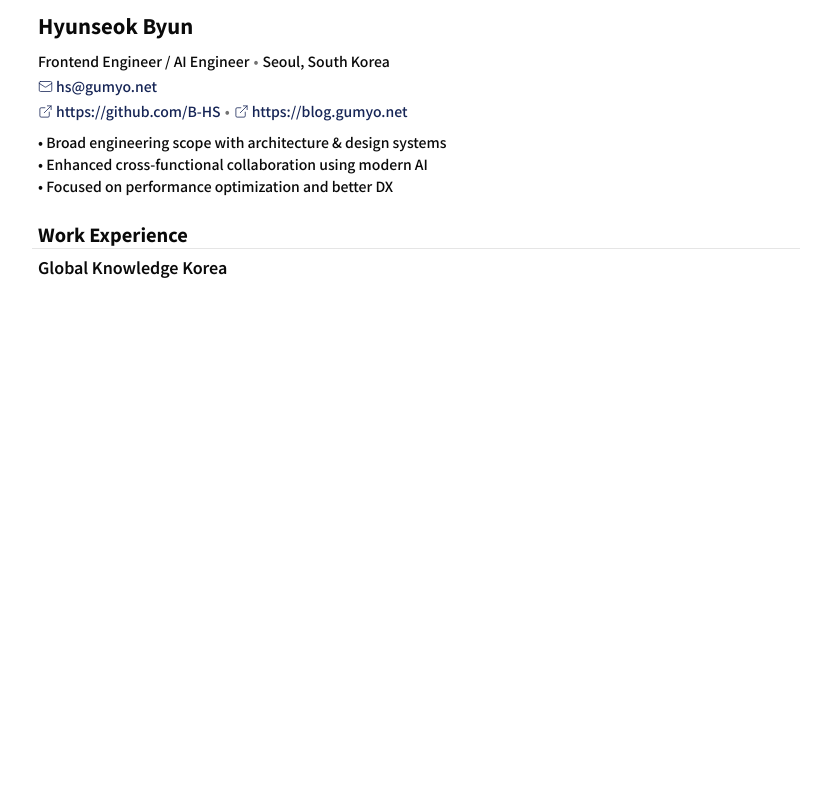
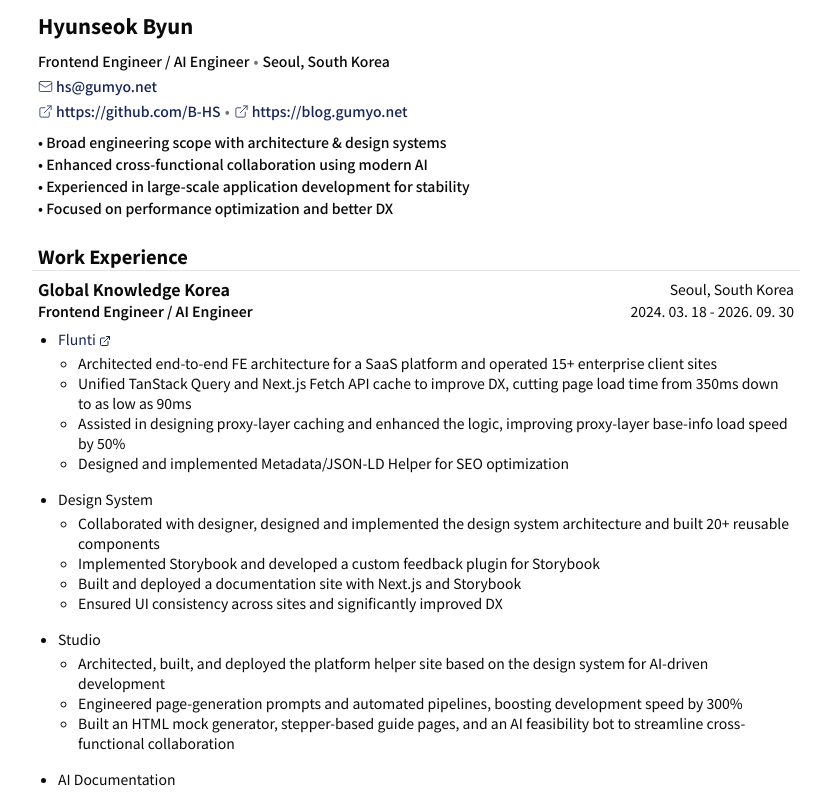
Before and after one commit to B-HS/RESUME, a Next.js app: page /en in a window 1280 px wide. Shown: the top 795 px of the page, without its empty margins (224-1055 px from the left). Built offline with nearby package versions, Linux system fonts and the light colour scheme.

Commit message:
refactor : arrange the sentence and add more details

```diff
--- a/entities/translations/en.ts
+++ b/entities/translations/en.ts
@@ -11,10 +11,10 @@ export const ENGLISH_TRANSLATIONS: Record<(typeof WORDS)[number], string> = {
     LOCATION: 'Seoul, South Korea',
     GITHUB: 'https://github.com/B-HS',
     INTRODUCE:
-        'Broad engineering scope with architecture & design systems \n Enhanced cross-functional collaboration using modern AI \n Focused on performance optimization and better DX',
+        'Broad engineering scope with architecture & design systems \n Enhanced cross-functional collaboration using modern AI \n Experienced in large-scale application development for stability \n Focused on performance optimization and better DX',
     WORK_EXPERIENCE: 'Work Experience',
     WORK_GLOBALKNOWLEDGE_NAME: 'Global Knowledge Korea',
-    WORK_GLOBALKNOWLEDGE_PERIOD: '2024. 02 - 2026. 10',
+    WORK_GLOBALKNOWLEDGE_PERIOD: '2024. 03. 18 - 2026. 09. 30',
     WORK_GLOBALKNOWLEDGE_LOCATION: 'Seoul, South Korea',
     WORK_GLOBALKNOWLEDGE_ROLE: 'Frontend Engineer / AI Engineer',
 
@@ -22,13 +22,17 @@ export const ENGLISH_TRANSLATIONS: Record<(typeof WORDS)[number], string> = {
     WORK_GLOBALKNOWLEDGE_DESIGNSYSTEM_TITLE: 'Design System',
     WORK_GLOBALKNOWLEDGE_AI_TITLE: 'AI Documentation',
     WORK_GLOBALKNOWLEDGE_STUDIO_TITLE: 'Studio',
+    WORK_GLOBALKNOWLEDGE_CMS_TITLE: 'Real-time Live Classroom Platform',
 
     WORK_GLOBALKNOWLEDGE_FLUNTI_DESCRIPTION:
-        'Architected end-to-end FE architecture for a SaaS platform and operated 15+ enterprise client sites \n Unified TanStack Query and Next.js Fetch API cache to improve DX and page load speed by up to 300% \n Assisted in designing proxy-layer caching and enhanced the logic, improving page load speed by 50% \n Designed and implemented Metadata/JSON-LD Helper for SEO optimizaion',
+        'Architected end-to-end FE architecture for a SaaS platform and operated 15+ enterprise client sites \n Unified TanStack Query and Next.js Fetch API cache to improve DX, cutting page load time from 350ms down to as low as 90ms \n Assisted in designing proxy-layer caching and enhanced the logic, improving proxy-layer base-info load speed by 50% \n Designed and implemented Metadata/JSON-LD Helper for SEO optimization',
     WORK_GLOBALKNOWLEDGE_DESIGNSYSTEM_DESCRIPTION:
-        'Collaborated with designer, designed and implemented the design system architecture and built 20+ reusable components \n Implemented Storybook and developed a custom feedback plugin for Storybook \n Built and deployed a documentation site with Next.js and storybook \n Ensured UI consistency across sites and significantly improved DX',
+        'Collaborated with designer, designed and implemented the design system architecture and built 20+ reusable components \n Implemented Storybook and developed a custom feedback plugin for Storybook \n Built and deployed a documentation site with Next.js and Storybook \n Ensured UI consistency across sites and significantly improved DX',
     WORK_GLOBALKNOWLEDGE_STUDIO_DESCRIPTION:
         'Architected, built, and deployed the platform helper site based on the design system for AI-driven development \n Engineered page-generation prompts and automated pipelines, boosting development speed by 300% \n Built an HTML mock generator, stepper-based guide pages, and an AI feasibility bot to streamline cross-functional collaboration',
     WORK_GLOBALKNOWLEDGE_AI_DESCRIPTION:
-        'Engineered AI prompt frameworks and documentation for AI-driven development, increasing development/debugging speed by 100% \n Analyzed existing conventions and architecture patterns to author and deploy 15+ skills and 6+ commands \n Built an automated PR analysis pipeline to streamline and automate code reviews',
+        'Engineered AI prompt frameworks and documentation for AI-driven development, increasing development/debugging speed by 100% \n Analyzed existing conventions and architecture patterns to author and deploy 15+ skills and 6+ commands \n Built an automated PR analysis pipeline to streamline and automate code reviews, achieving ~90% detection accuracy',
+    WORK_GLOBALKNOWLEDGE_CMS_DESCRIPTION:
+        'Developed core FE features (embedded Zoom Live, real-time timed quiz, and community boards) for a live training platform supporting 1,000+ concurrent users \n Integrated Zoom Web SDK directly into the platform to provide a seamless, in-app live lecture experience \n Collaborated on API and client request optimization during quiz traffic spikes, reducing average ECS Task CPU utilization from 80% to 40% on CloudWatch \n Engineered and stabilized synchronized state management and timer logic for scheduled quiz evaluations',
+    WORK_GLOBALKNOWLEDGE_FLUNTI_SITE: 'https://flunti.io',
 }
--- a/entities/translations/jp.ts
+++ b/entities/translations/jp.ts
@@ -11,25 +11,28 @@ export const JAPANESE_TRANSLATIONS: Record<(typeof WORDS)[number], string> = {
     LOCATION: '韓国、ソウル',
     GITHUB: 'https://github.com/B-HS',
     INTRODUCE:
-        'アーキテクチャ設計やデザインシステムなど幅広い開発経験 \n AIを活用した他職種との協力効率化の経験 \n 最適化とDX向上を優先した開発を推進',
+        'アーキテクチャ設計やデザインシステムなど幅広い開発経験 \n AIを活用した他職種との協力効率化の経験 \n 大規模アプリケーション開発におけるサービスの安定性確保の経験 \n 最適化とDX向上を優先した開発を推進',
     WORK_EXPERIENCE: 'Work Experience',
-        WORK_GLOBALKNOWLEDGE_NAME:"Global Knowledge Korea",
-    WORK_GLOBALKNOWLEDGE_PERIOD:"2024. 02 - 2026. 10",
-    WORK_GLOBALKNOWLEDGE_LOCATION:"韓国、ソウル",
-    WORK_GLOBALKNOWLEDGE_ROLE:"Frontend Engineer / AI Engineer",
+    WORK_GLOBALKNOWLEDGE_NAME: 'Global Knowledge Korea',
+    WORK_GLOBALKNOWLEDGE_PERIOD: '2024. 03. 18 - 2026. 09. 30',
+    WORK_GLOBALKNOWLEDGE_LOCATION: '韓国、ソウル',
+    WORK_GLOBALKNOWLEDGE_ROLE: 'Frontend Engineer / AI Engineer',
 
     WORK_GLOBALKNOWLEDGE_FLUNTI_TITLE: 'Flunti',
     WORK_GLOBALKNOWLEDGE_DESIGNSYSTEM_TITLE: 'Design System',
     WORK_GLOBALKNOWLEDGE_AI_TITLE: 'AI Documentation',
     WORK_GLOBALKNOWLEDGE_STUDIO_TITLE: 'Studio',
+    WORK_GLOBALKNOWLEDGE_CMS_TITLE: 'リアルタイムクラス教育システム',
 
     WORK_GLOBALKNOWLEDGE_FLUNTI_DESCRIPTION:
-        'SaaSベースのFE全体のアーキテクチャーと開発を主導し15以上の企業サイトを運営\n TanStack Queryと Next.js Fetch API キャッシュ統合でDX向上およびページロード最大300％向上 \n proxy layerキャッシング設計補助および高度化でページロード50％向上 \n SEOのためのMetadata/JSON-LD Helper設計および適用',
+        'SaaSベースのFE全体のアーキテクチャーと開発を主導し15以上の企業サイトを運営\n TanStack Queryと Next.js Fetch API キャッシュ統合でDX向上およびページロード速度を350msから最大90msまで短縮 \n proxy-layerキャッシング設計補助および高度化でproxy-layer基準情報ロード速度50％向上 \n SEOのためのMetadata/JSON-LD Helper設計および適用',
     WORK_GLOBALKNOWLEDGE_DESIGNSYSTEM_DESCRIPTION:
         'デザイナーと協力してReactベースのコンポーネントライブラリシステムを設計し、20種以上のコンポーネントを開発 \n Storybookを適用し、フィードバックプラグインを開発 \n Next.jsとStorybookを使用してデザインシステムドキュメントサイトの構築およびデプロイ \n 将来使用されるサイトのデザインの一貫性を担保し、開発効率を向上',
     WORK_GLOBALKNOWLEDGE_STUDIO_DESCRIPTION:
         'AI Drivenのためのデザインシステムベースのプラットフォームヘルパーサイトの設計、開発、デプロイ \n ページ生成プロンプトとパイプラインの設計および構築により、機能開発速度が300％向上 \n その他、他部署との協力のためのHTMLモックジェネレーター、ガイド文書用のステッパーを含むページ、機能生成可能性判断のためのAIボットなどを実装',
     WORK_GLOBALKNOWLEDGE_AI_DESCRIPTION:
-        'フロントエンド AI DrivenのためのAI文書化およびプロンプト設計と適用により、機能開発/デバッグ速度を100％向上 \n 既存のコンベンションとアーキテクチャパターンなどを全体的に分析し、Skill（15以上）とCommand（6以上）を多数作成して文書展開 \n 自動PRレビューのためのPR全体分析およびPR自動化',
-
+        'フロントエンド AI DrivenのためのAI文書化およびプロンプト設計と適用により、機能開発/デバッグ速度を100％向上 \n 既存のコンベンションとアーキテクチャパターンなどを全体的に分析し、Skill（15以上）とCommand（6以上）を多数作成して文書展開 \n 自動PRレビューのためのPR全体分析およびPR自動化により、機械検出率約90％を達成',
+    WORK_GLOBALKNOWLEDGE_CMS_DESCRIPTION:
+        '同時接続1,000人規模のリアルタイム教育プラットフォームにおけるFEコア機能（Zoom Live連携、リアルタイムクイズ、掲示板）の開発\nWeb SDKを活用したZoom Liveのプラットフォーム内埋め込み連携により、シームレスな受講環境を構築\nトラフィックが集中するリアルタイムクイズのリクエストフローおよびAPI最適化連携により、CloudWatch監視基準でECSタスク全体の平均CPU使用率を80％から40％へ削減\n制限時間および開始タイミングの同期が必要なクイズのインタラクションロジックの安定化とデバッグ',
+    WORK_GLOBALKNOWLEDGE_FLUNTI_SITE: 'https://flunti.io',
 }
--- a/entities/translations/ko.ts
+++ b/entities/translations/ko.ts
@@ -11,10 +11,10 @@ export const KOREAN_TRANSLATIONS: Record<(typeof WORDS)[number], string> = {
     LOCATION: '대한민국, 서울',
     GITHUB: 'https://github.com/B-HS',
     INTRODUCE:
-        '아키텍처 설계 및 디자인 시스템 등 폭 넓은 개발 경험 \n AI를 이용하여 타 포지션과의 협업 능률 향상 경험 \n 최적화와 DX향상 등을 우선시하여 개발을 진행',
+        '아키텍처 설계 및 디자인 시스템 구축 등 폭넓은 개발 경험 \n AI 기반 자동화(PR 리뷰, 문서화, 페이지 생성)로 팀 생산성 향상 경험 \n 대규모 트래픽 환경에서의 서비스 안정성 확보 경험 \n 개발에 있어서, 성능 최적화와 DX 향상을 우선목표로 함',
     WORK_EXPERIENCE: 'Work Experience',
     WORK_GLOBALKNOWLEDGE_NAME: '한국글로벌널리지네트웍(주)',
-    WORK_GLOBALKNOWLEDGE_PERIOD: '2024. 02 - 2026. 10',
+    WORK_GLOBALKNOWLEDGE_PERIOD: '2024. 03. 18 - 2026. 09. 30',
     WORK_GLOBALKNOWLEDGE_LOCATION: '대한민국, 서울',
     WORK_GLOBALKNOWLEDGE_ROLE: 'Frontend Engineer / AI Engineer',
 
@@ -22,13 +22,17 @@ export const KOREAN_TRANSLATIONS: Record<(typeof WORDS)[number], string> = {
     WORK_GLOBALKNOWLEDGE_DESIGNSYSTEM_TITLE: '디자인 시스템',
     WORK_GLOBALKNOWLEDGE_AI_TITLE: 'AI 문서화',
     WORK_GLOBALKNOWLEDGE_STUDIO_TITLE: '스튜디오',
+    WORK_GLOBALKNOWLEDGE_CMS_TITLE: '실시간 클래스 교육 시스템',
 
     WORK_GLOBALKNOWLEDGE_FLUNTI_DESCRIPTION:
-        'SaaS 기반 FE 전체 아키텍처링과 개발 주도 및 15+ 기업 사이트 운영 \n TanStack Query와 Next.js Fetch API cache 통합으로 DX 향상 및 페이지 로드 최대 300% 향상 \n proxy layer 캐싱 설계 보조 및 고도화로 페이지 로드 50% 향상 \n SEO를 위한 Metadata/JSON-LD Helper 설계 및 적용',
+        'SaaS 기반 FE 전체 아키텍처링과 개발 주도 및 15+ 기업 사이트 운영 \n TanStack Query와 Next.js Fetch API cache 통합으로 DX 향상 및 페이지 로드 350ms 에서 최대 90ms로 단축 \n proxy-layer 캐싱 설계 보조 및 고도화로 proxy-layer 기준정보 로드속도 50% 향상 \n SEO를 위한 Metadata/JSON-LD Helper 설계 및 적용',
     WORK_GLOBALKNOWLEDGE_DESIGNSYSTEM_DESCRIPTION:
         '디자이너와 협업하여 React 기반 컴포넌트 라이브러리 시스템 설계 및 +20개의 컴포넌트 개발 \n Storybook 적용 및 피드백 플러그인 개발 \n Next.js와 storybook을 이용한 디자인 시스템 문서화 및 배포 \n 향후 사용되는 사이트의 디자인 일관성 보장 및 개발 효율 향상',
     WORK_GLOBALKNOWLEDGE_STUDIO_DESCRIPTION:
         'AI Driven을 위한 디자인 시스템 기반 플랫폼 헬퍼 사이트 설계 개발 및 배포 \n 페이지 생성 프롬프트와 파이프라인 설계 및 개발 배포로 기능 개발 속도 300% 향상 \n 그 외 타 부서 협업을 위한 HTML mock 제너레이터, 가이드 문서를 위한 stepper가 포함된 페이지, 기능 생성 가능성 판단을 위한 AI 봇 등 구현',
     WORK_GLOBALKNOWLEDGE_AI_DESCRIPTION:
-        '프론트엔드 AI Driven을 위한 AI 문서화 및 프롬프트 설계 및 적용 후 기능 개발/디버깅 속도 100% 향상 \n 기존 컨벤션과 아키텍처 패턴 등을 전체 분석하여 Skill(15+)과 Command(6+) 다수 작성 및 문서 배포 \n 자동 PR 리뷰를 위한 PR 전체 분석 및 PR 자동화',
+        '프론트엔드 AI Driven을 위한 AI 문서화 및 프롬프트 설계 및 적용 후 기능 개발/디버깅 속도 100% 향상 \n 기존 컨벤션과 아키텍처 패턴 등을 전체 분석하여 Skill(15+)과 Command(6+) 다수 작성 및 문서 배포 \n 자동 PR 리뷰를 위한 PR 전체 분석 및 PR 자동화 및 기계 검출률 약 90% 달성',
+    WORK_GLOBALKNOWLEDGE_CMS_DESCRIPTION:
+        '동시접속 1,000명 규모의 실시간 교육 플랫폼 FE 핵심 기능(Zoom Live 연동, 실시간 퀴즈, 게시판) 개발 \n Web SDK 기반 Zoom 라이브 임베딩 연동으로 플랫폼 이탈 없는 원스톱 실시간 강의 환경 구축 \n 동시 접속 트래픽이 집중되는 실시간 퀴즈의 요청 흐름 및 API 최적화 협업을 통해 CloudWatch 기준 ECS 전체 Task 평균 CPU 사용량 80% -> 40%로 절감 \n 제한시간 및 시작 타이밍 동기화가 필요한 퀴즈 인터랙션 로직 안정화 및 디버깅',
+    WORK_GLOBALKNOWLEDGE_FLUNTI_SITE: 'https://flunti.io',
 }
--- a/entities/translations/words.ts
+++ b/entities/translations/words.ts
@@ -18,9 +18,11 @@ export const WORDS = [
     'WORK_GLOBALKNOWLEDGE_DESIGNSYSTEM_TITLE',
     'WORK_GLOBALKNOWLEDGE_AI_TITLE',
     'WORK_GLOBALKNOWLEDGE_STUDIO_TITLE',
+    'WORK_GLOBALKNOWLEDGE_CMS_TITLE',
     'WORK_GLOBALKNOWLEDGE_FLUNTI_DESCRIPTION',
     'WORK_GLOBALKNOWLEDGE_DESIGNSYSTEM_DESCRIPTION',
     'WORK_GLOBALKNOWLEDGE_AI_DESCRIPTION',
     'WORK_GLOBALKNOWLEDGE_STUDIO_DESCRIPTION',
-
+    'WORK_GLOBALKNOWLEDGE_CMS_DESCRIPTION',
+    'WORK_GLOBALKNOWLEDGE_FLUNTI_SITE',
 ] as const
--- a/features/resume/section.tsx
+++ b/features/resume/section.tsx
@@ -0,0 +1,61 @@
+import { LangType, translator } from '@entities/translations'
+import { WORDS } from '@entities/translations/words'
+import { Separator } from '@shared/ui/separator'
+import { ExternalLink } from 'lucide-react'
+import Link from 'next/link'
+import { FC } from 'react'
+
+type SectionProps = { lang: LangType; title: string; workName: string; workList: string[] }
+
+export const ResumeSection: FC<SectionProps> = ({ title, lang, workList, workName }) => {
+    type WorkWords = (typeof WORDS)[number]
+    const t = translator({ lang })
+
+    const getWorkText = (key: string, item?: string) => {
+        const fullKey = item ? `WORK_${workName}_${item}_${key}` : `WORK_${workName}_${key}`
+        return t(fullKey as WorkWords)
+    }
+
+    return (
+        <div>
+            <h2 className='text-lg font-extrabold px-1.5 pt-3'>{title}</h2>
+            <Separator />
+            <div className='p-1.5'>
+                <div className='flex justify-between items-center'>
+                    <h3 className='text-md font-bold'>{getWorkText('NAME')}</h3>
+                    <p className='text-sm'>{getWorkText('LOCATION')}</p>
+                </div>
+                <div className='flex justify-between items-center'>
+                    <h5 className='text-sm font-semibold'>{getWorkText('ROLE')}</h5>
+                    <p className='text-sm'>{getWorkText('PERIOD')}</p>
+                </div>
+                {workList.map((item) => {
+                    const site = getWorkText('SITE', item)
+                    const itemTitle = getWorkText('TITLE', item)
+                    const desc = getWorkText('DESCRIPTION', item)
+
+                    return (
+                        <ul key={item} className='text-sm py-2'>
+                            <li className='list-disc ml-5'>
+                                {site.startsWith('http') ? (
+                                    <Link target='_blank' href={site} className='text-blue-950 hover:underline'>
+                                        {itemTitle} <ExternalLink className='inline-block w-3 h-3' />
+                                    </Link>
+                                ) : (
+                                    itemTitle
+                                )}
+                                <ul className='mt-1'>
+                                    {desc.split('\n').map((line, idx) => (
+                                        <li className='list-[circle] ml-5' key={idx}>
+                                            {line.trim()}
+                                        </li>
+                                    ))}
+                                </ul>
+                            </li>
+                        </ul>
+                    )
+                })}
+            </div>
+        </div>
+    )
+}
--- a/widgets/resume.tsx
+++ b/widgets/resume.tsx
@@ -1,21 +1,9 @@
 import { LangType, translator } from '@entities/translations'
 import { Introduce } from '@features/resume/introduce'
-import { Separator } from '@shared/ui/separator'
-import { FC, PropsWithChildren } from 'react'
+import { ResumeSection } from '@features/resume/section'
+import { FC } from 'react'
 
 type ResumeWidget = { lang: LangType }
-
-type SectionProps = PropsWithChildren<{ lang: LangType; title: string }>
-
-const Section: FC<SectionProps> = ({ children, title }) => {
-    return (
-        <div>
-            <h2 className='text-lg font-extrabold px-1.5 pt-3'>{title}</h2>
-            <Separator />
-            <div>{children}</div>
-        </div>
-    )
-}
 
 export const Resume: FC<ResumeWidget> = ({ lang }) => {
     const t = translator({ lang })
@@ -23,9 +11,12 @@ export const Resume: FC<ResumeWidget> = ({ lang }) => {
         <div className='flex flex-col gap-1.5'>
             <Introduce lang={lang} />
 
-            <Section lang={lang} title={t('WORK_EXPERIENCE')}>
-                <div className='p-1.5 text-md font-semibold'>{t('WORK_GLOBALKNOWLEDGE_NAME')}</div>
-            </Section>
+            <ResumeSection
+                workName='GLOBALKNOWLEDGE'
+                workList={['FLUNTI', 'DESIGNSYSTEM', 'STUDIO', 'AI', 'CMS']}
+                lang={lang}
+                title={t('WORK_EXPERIENCE')}
+            />
         </div>
     )
 }
```
